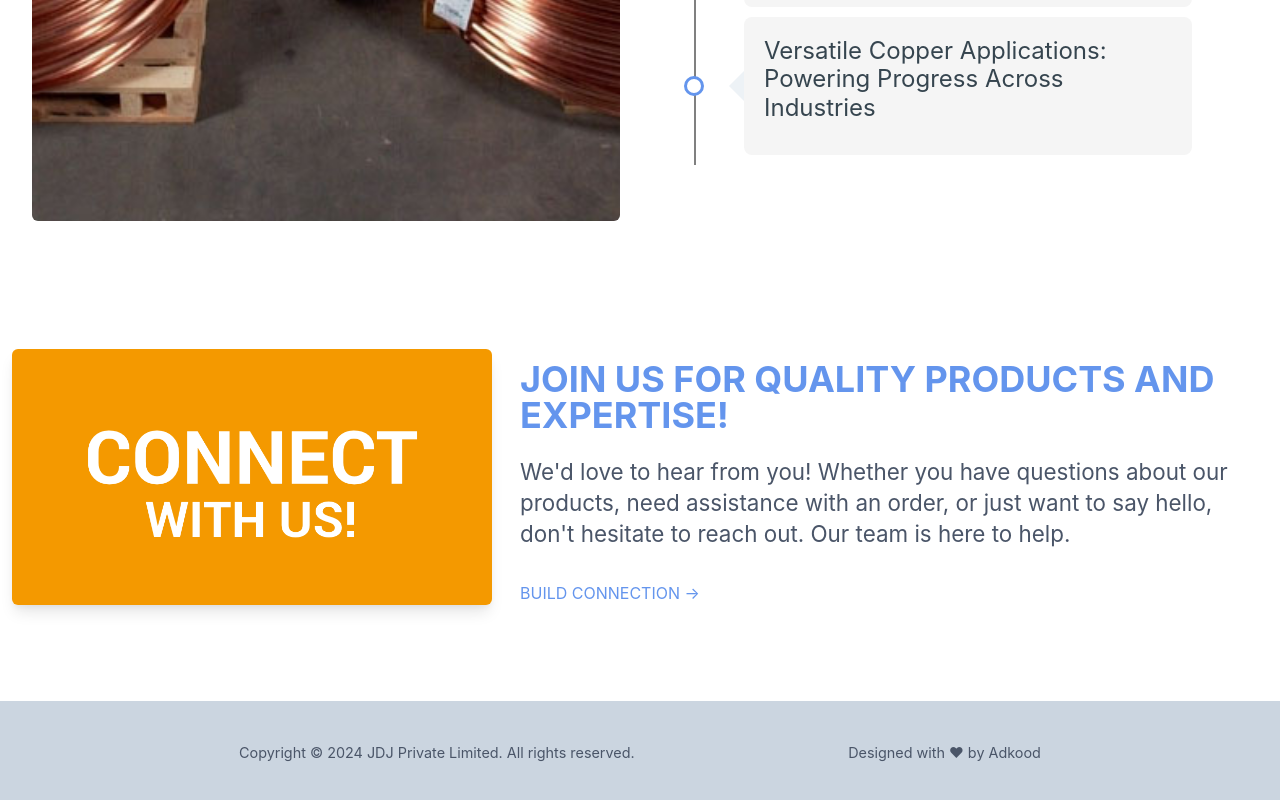
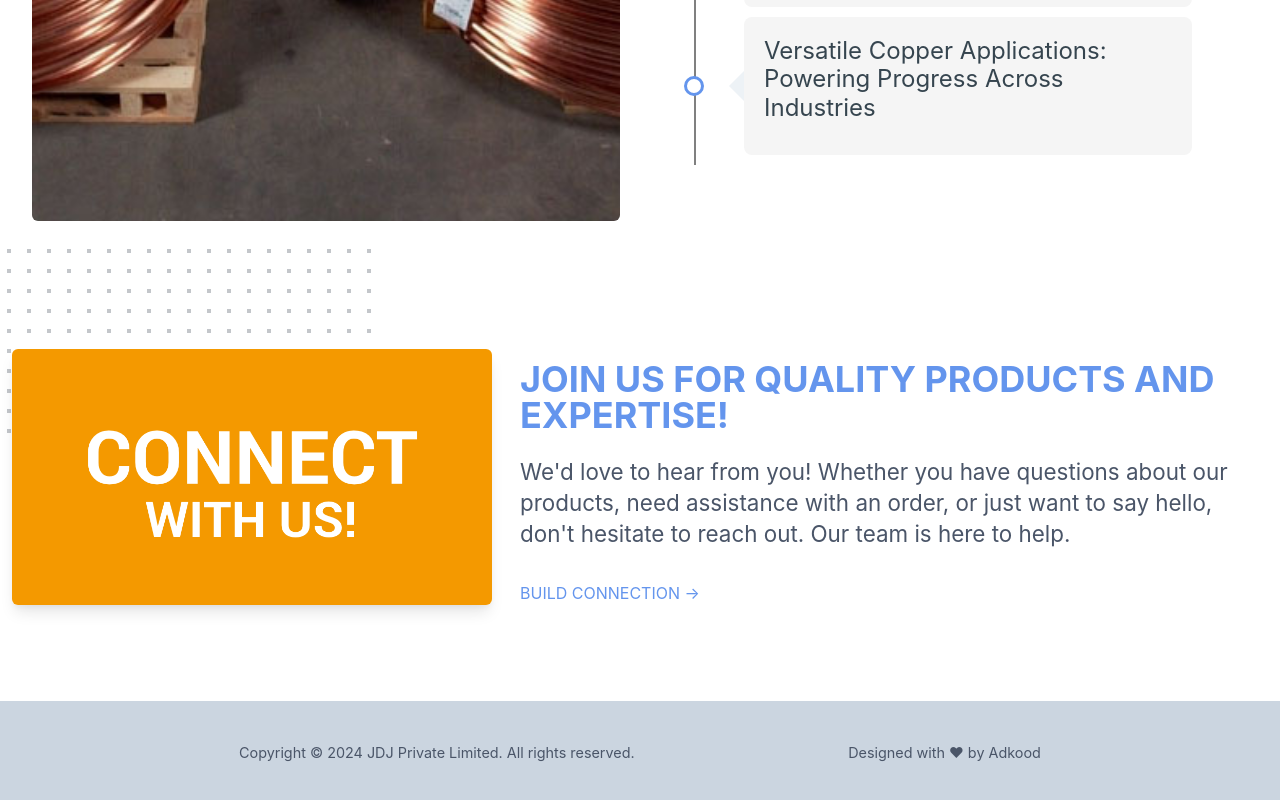
Before and after one commit to adkood/jdj-improv, a Next.js app in the folder jdj/: page / in a window 1280 px wide. Shown: the part 1534-2334 px from the top of the page. Built offline with nearby package versions, Linux system fonts and the light colour scheme.

Commit message:
added dotted structure to the home page

```diff
--- a/jdj/src/app/page.js
+++ b/jdj/src/app/page.js
@@ -12,7 +12,7 @@ export default function Home() {
 
   const isLight = useSelector((state) => state.colorCode.isLight);
 
-  return <Box bgColor={isLight ? "white" : "#464544"}>
+  return <Box bgColor={isLight ? "" : "#464544"}>
     <Navbar />
     <MyHome />
     <AboutUs />
--- a/jdj/src/components/home/ConnectWithUs.js
+++ b/jdj/src/components/home/ConnectWithUs.js
@@ -24,6 +24,7 @@ const ConnectWithUs = () => {
     <Container maxW="8xl" px={{ base: 6, md: 3 }} py={24}>
       <Stack direction={{ base: 'column', md: 'row' }} justifyContent="center">
         <Box mr={{ base: 0, md: 5 }} pos="relative">
+          <DottedBox />
           <Image
             boxShadow="lg"
             w="100%"
@@ -72,4 +73,31 @@ const Content = ({ children, isLight, ...props }) => {
   );
 };
 
+function DottedBox() {
+  return (
+    <Box position="absolute" left="-45px" top="-100px" height="full" maxW="700px" zIndex={-1}>
+      <svg
+        color={useColorModeValue('rgba(55,65,81, 0.3)', 'rgba(55,65,81, 0.9)')}
+        width="500"
+        height="200"
+        fill="none"
+      >
+        <defs>
+          <pattern
+            id="5d0dd344-b041-4d26-bec4-8d33ea57ec9b"
+            x="0"
+            y="0"
+            width="20"
+            height="20"
+            patternUnits="userSpaceOnUse"
+          >
+            <rect x="0" y="0" width="4" height="4" fill="currentColor"></rect>
+          </pattern>
+        </defs>
+        <rect width="404" height="404" fill="url(#5d0dd344-b041-4d26-bec4-8d33ea57ec9b)"></rect>
+      </svg>
+    </Box>
+  );
+}
+
 export default ConnectWithUs;
--- a/jdj/src/components/home/Home.js
+++ b/jdj/src/components/home/Home.js
@@ -99,8 +99,8 @@ function DottedBox() {
     <Box position="absolute" left="-45px" top="-30px" height="full" maxW="700px" zIndex={-1}>
       <svg
         color={useColorModeValue('rgba(55,65,81, 0.3)', 'rgba(55,65,81, 0.9)')}
-        width="350"
-        height="420"
+        width="500"
+        height="500"
         fill="none"
       >
         <defs>
```
